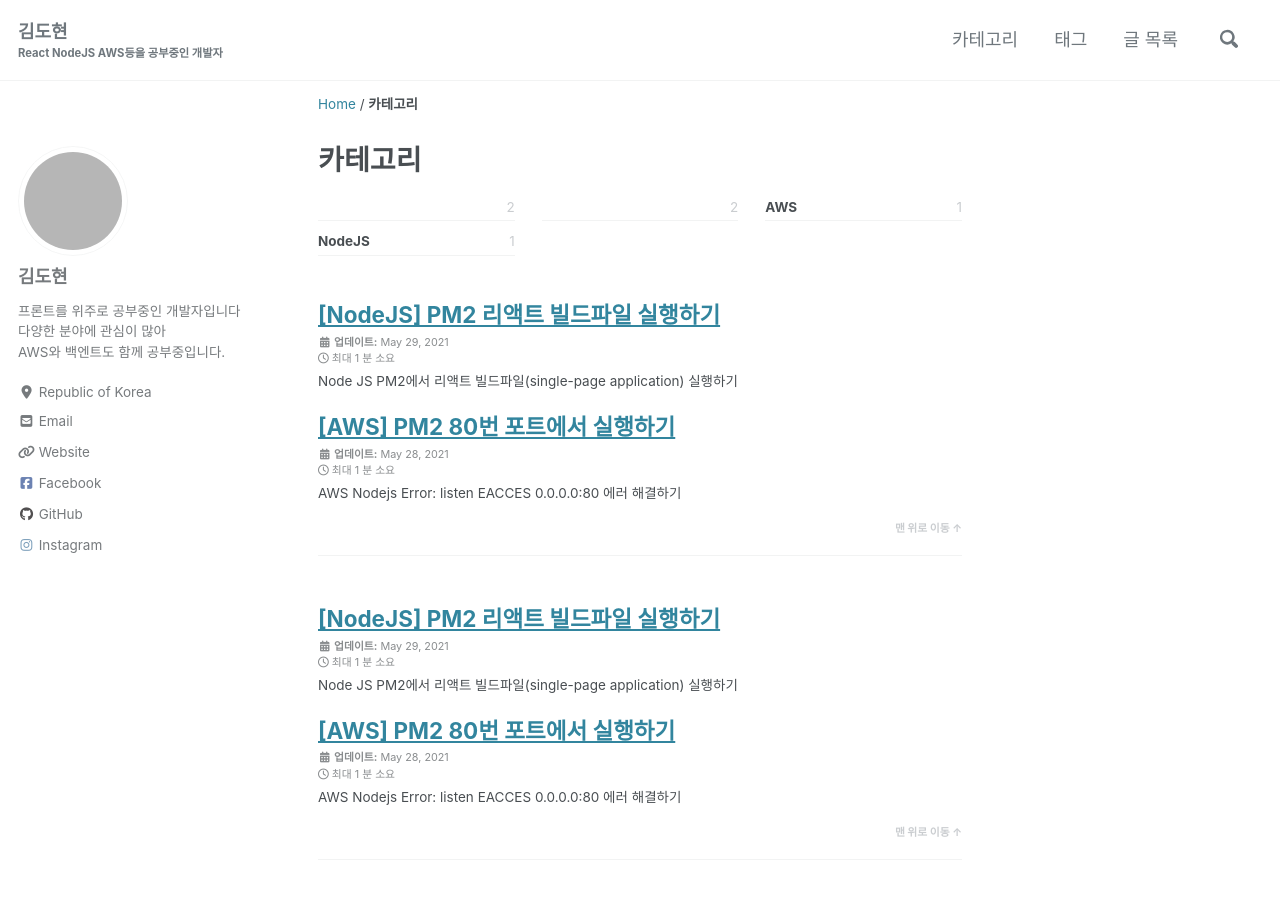
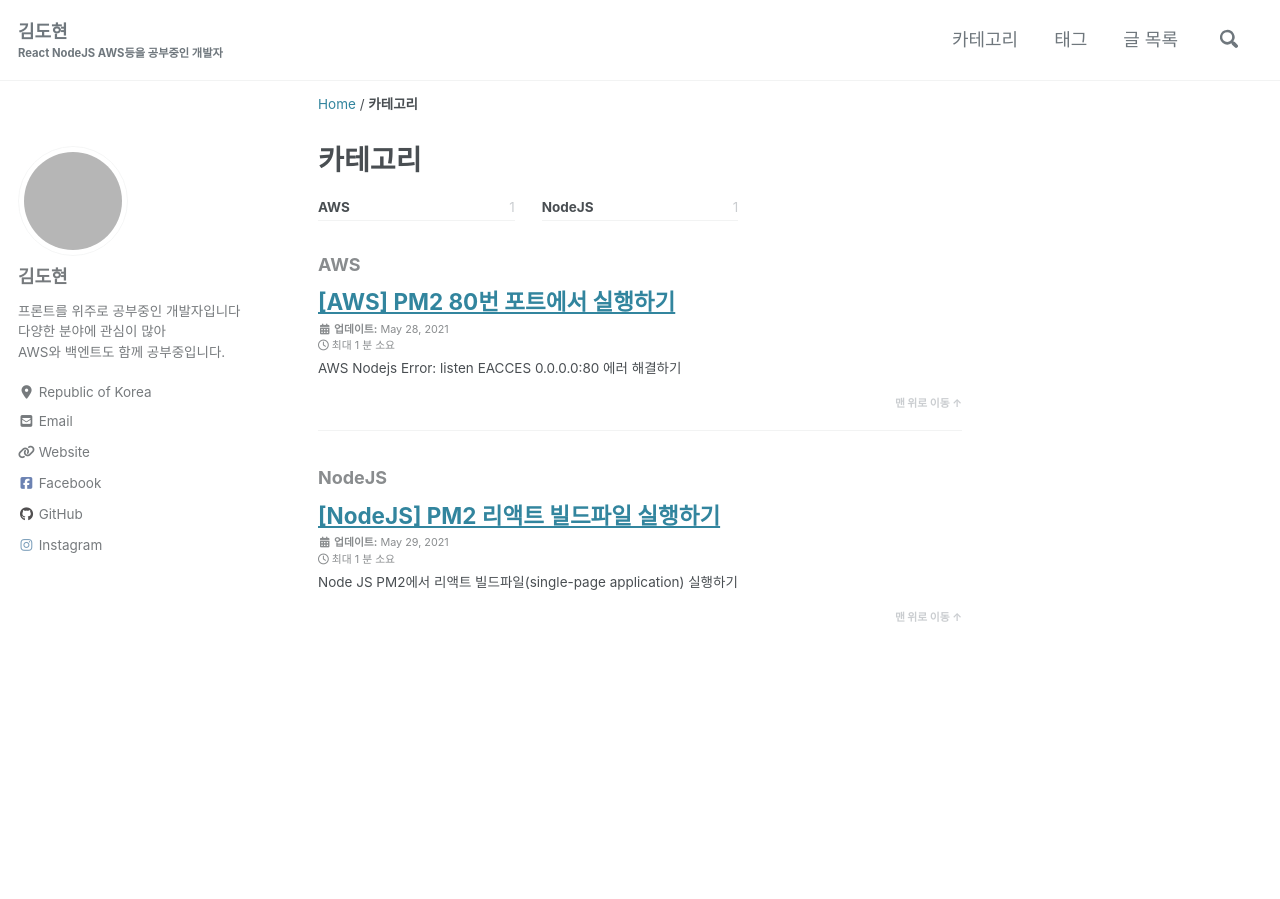
Before and after one commit to kiss8981/kiss8981.github.com, a Jekyll site: the page built from _pages/category-archive.md, in a window 1280 px wide and 900 px high. Built offline with Jekyll 4.4.1, drawn with Linux system fonts in a browser that asks for light colours; cached includes are drawn as plain includes; nearby versions of some CDN libraries; a script that is not in the unit is left out; part of the change alters nothing that is shown; grey boxes are pictures that could not be loaded.

Commit message:
[FIX] 포스팅 기본값 수정

```diff
--- a/_config.yml
+++ b/_config.yml
@@ -289,8 +289,9 @@ defaults:
       share: true
       related: true
       popular: false
+      last_modified_at: 2021-05-28T08:20:00+09:00
       categories:
-        -
+
       tag:
         -
 
```
